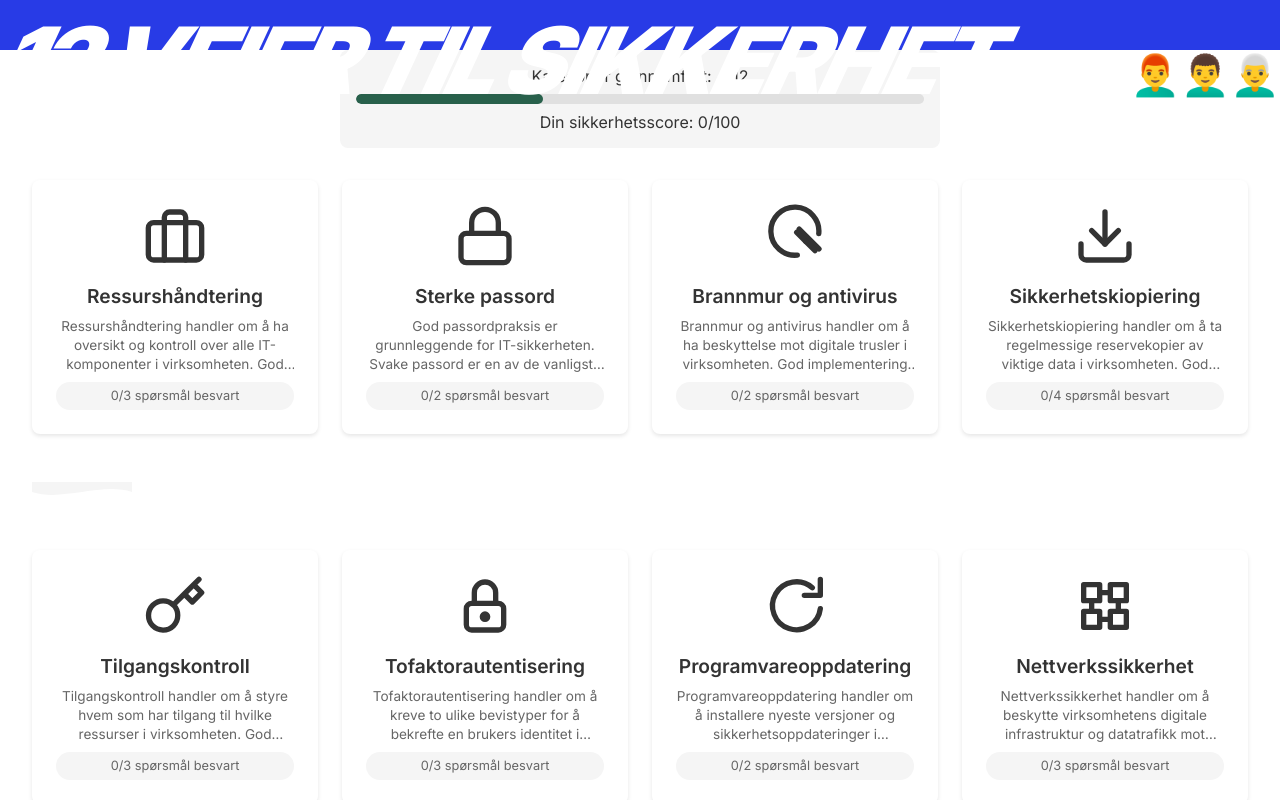
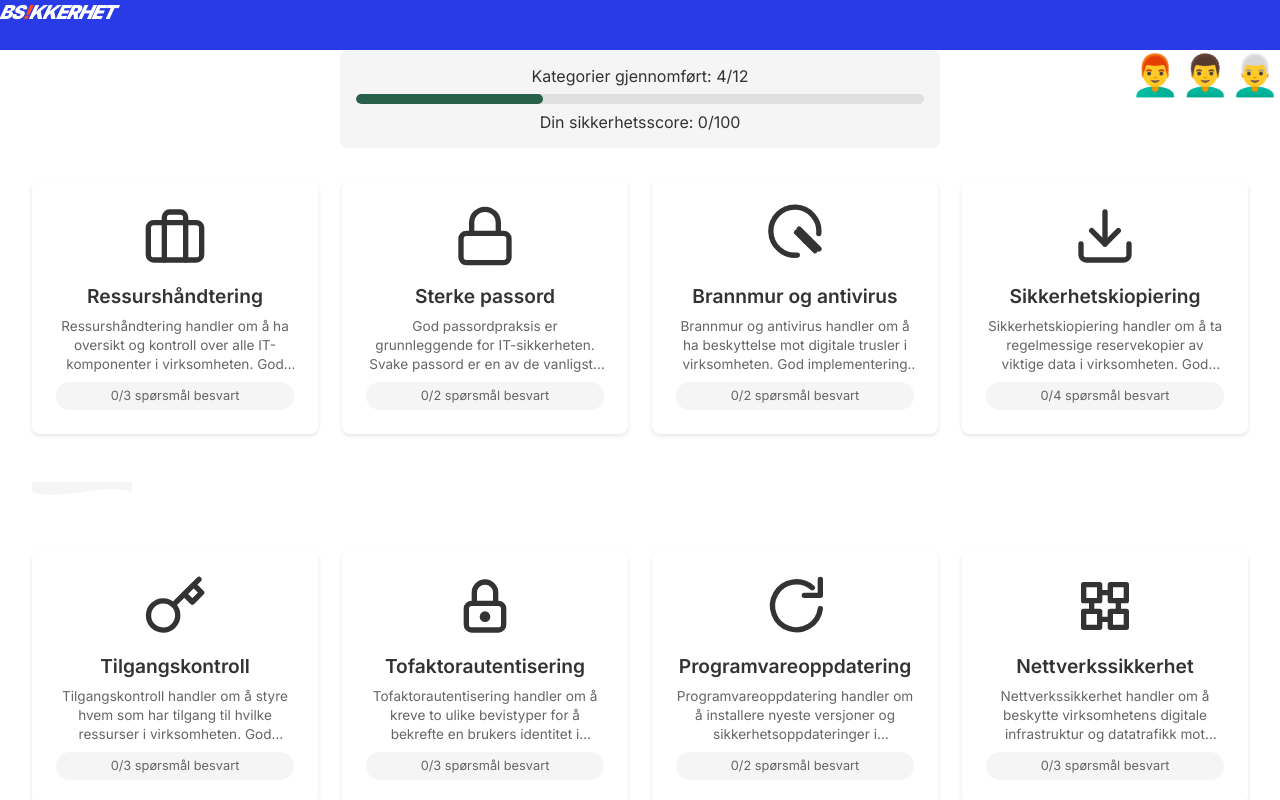
Before and after one commit to tobiasstromseth/WayOfSecurity, a React (Create React App) app: page /assessment in a window 1280 px wide. Built offline with nearby package versions, Linux system fonts and the light colour scheme.

Commit message:
fikser fortsatt header

```diff
--- a/src/components/pages/AssessmentPage/AssessmentPage.css
+++ b/src/components/pages/AssessmentPage/AssessmentPage.css
@@ -1,9 +1,6 @@
 
 
-  .title-container {
-    width: 100%;
-    height: 100%;
-  }
+
 
 
   .vikings-container {
--- a/src/components/pages/AssessmentPage/AssessmentPage.jsx
+++ b/src/components/pages/AssessmentPage/AssessmentPage.jsx
@@ -79,8 +79,8 @@ const AssessmentPage = () => {
   return (
     <div className="page-container">
       <header className="header">
-        <div className="title-container">
-          <h1 className="title">12 VEIER TIL SIKKERHET</h1>
+        <div className="left-container-header">
+        <h1 className="header-title">BS<span className="exclamation">!</span>KKERHET</h1>
         </div>
         <div className="vikings-container">
           <div style={{ fontSize: '40px' }}>👨‍🦰👨‍🦱👨‍🦳</div>
--- a/src/components/pages/StartPage/StartPage.css
+++ b/src/components/pages/StartPage/StartPage.css
@@ -3,7 +3,7 @@
 /*_________________________HEADER______________________________*/
 
 .start-page-header {
-    background-color: var(--brand-main);
+    background-color: var(--blue);
     color: var(--text-light);
     display: flex;
     justify-content: space-between;
--- a/src/styles/global.css
+++ b/src/styles/global.css
@@ -74,7 +74,25 @@ body,
   margin: auto;
 }
 
+
+/*GLOBAL HEADER. Gjelder alle andre sider enn start page*/
 .header {
   height: 50px;
   background-color: var(--blue);
 }
+
+.left-container-header {
+  width: 33%;
+  height: 100%;
+  font-size: 20px;
+}
+
+.header-title {
+    color: #ffffff;
+    font-size: clamp(16px, 1.5vw, 120px);
+    font-style: italic;
+    font-weight: 900;
+    letter-spacing: -0.06em;
+    width: 100%;
+    transform: skewX(-12deg);
+}
```
